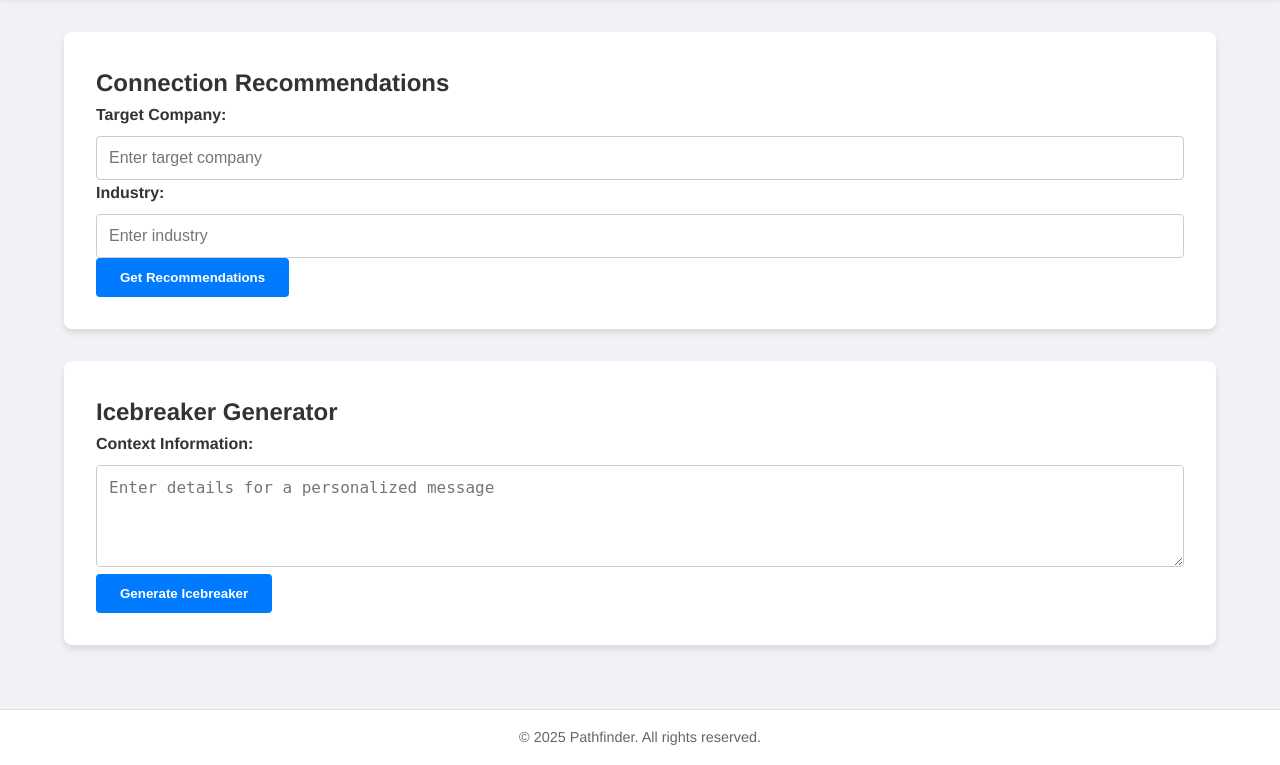
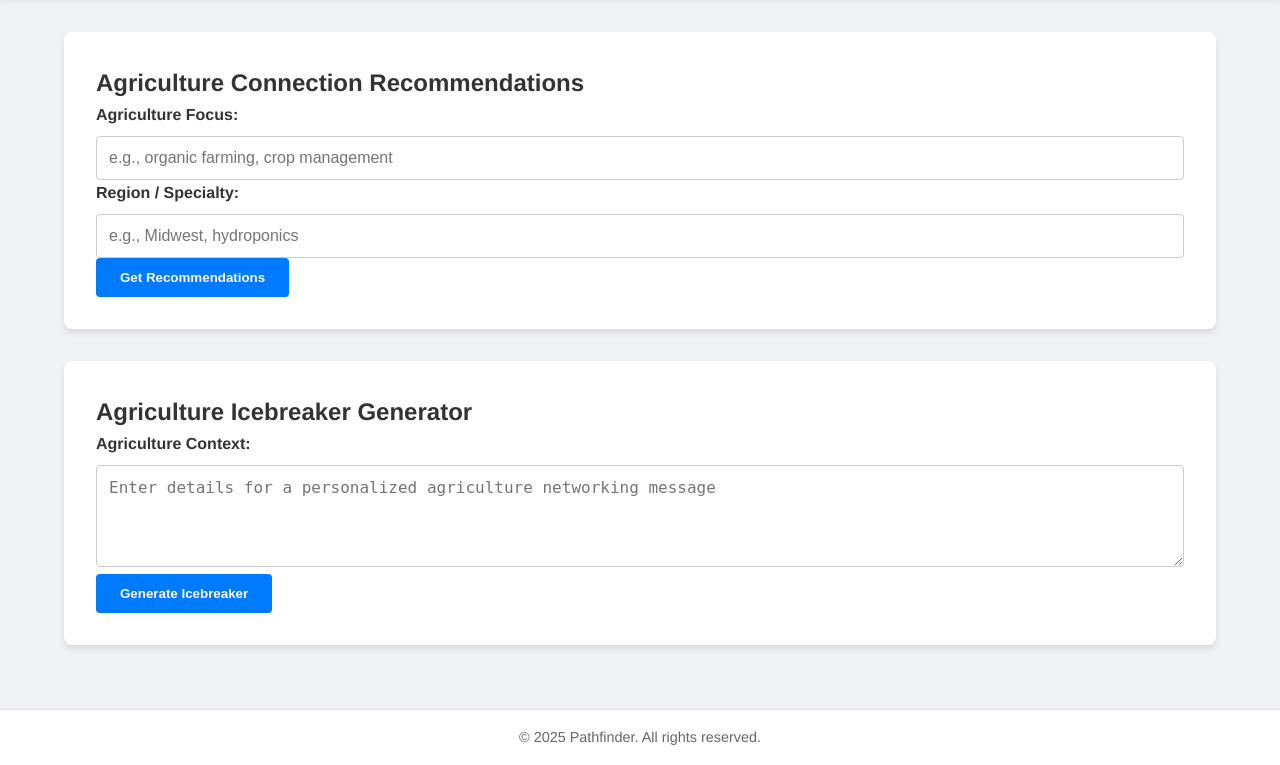
Before and after one commit to YuvarajAnbarasu/TSA-Software-Development-2024---2025, a Flask app: page /networking-assistant in a window 1280 px wide. Shown: the part 83-848 px from the top of the page. Run offline with Flask 3, Linux system fonts and the light colour scheme.

Commit message:
Update networking_assistant.html

```diff
--- a/TSA Software Development 2025/templates/networking_assistant.html
+++ b/TSA Software Development 2025/templates/networking_assistant.html
@@ -1,24 +1,24 @@
 {% extends "base.html" %}
-{% block title %}Virtual Networking Assistant{% endblock %}
+{% block title %}Virtual Agriculture Networking Assistant{% endblock %}
 {% block content %}
 <div class="form-section">
-  <h2>Connection Recommendations</h2>
+  <h2>Agriculture Connection Recommendations</h2>
   <form method="POST">
-    <label for="target_company">Target Company:</label>
-    <input type="text" id="target_company" name="target_company" placeholder="Enter target company" required>
+    <label for="agriculture_focus">Agriculture Focus:</label>
+    <input type="text" id="agriculture_focus" name="agriculture_focus" placeholder="e.g., organic farming, crop management" required>
 
-    <label for="industry">Industry:</label>
-    <input type="text" id="industry" name="industry" placeholder="Enter industry" required>
+    <label for="region">Region / Specialty:</label>
+    <input type="text" id="region" name="region" placeholder="e.g., Midwest, hydroponics" required>
 
     <button type="submit" name="recommendations">Get Recommendations</button>
   </form>
 </div>
 
 <div class="form-section">
-  <h2>Icebreaker Generator</h2>
+  <h2>Agriculture Icebreaker Generator</h2>
   <form method="POST">
-    <label for="icebreaker_context">Context Information:</label>
-    <textarea id="icebreaker_context" name="icebreaker_context" rows="4" placeholder="Enter details for a personalized message" required></textarea>
+    <label for="icebreaker_context">Agriculture Context:</label>
+    <textarea id="icebreaker_context" name="icebreaker_context" rows="4" placeholder="Enter details for a personalized agriculture networking message" required></textarea>
     <button type="submit" name="icebreaker">Generate Icebreaker</button>
   </form>
 </div>
```
